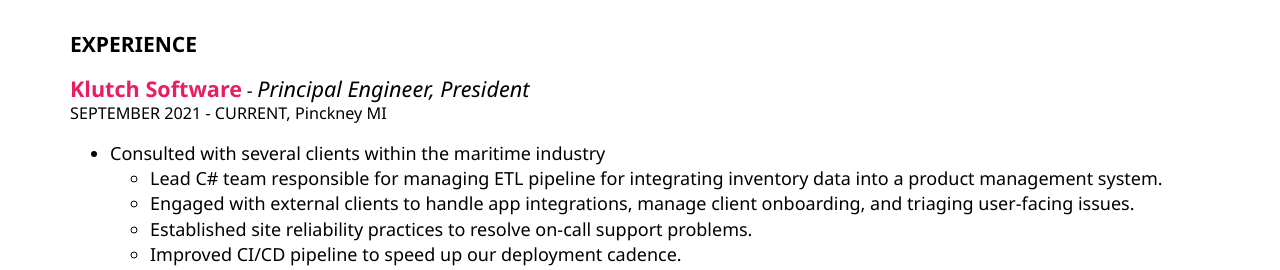
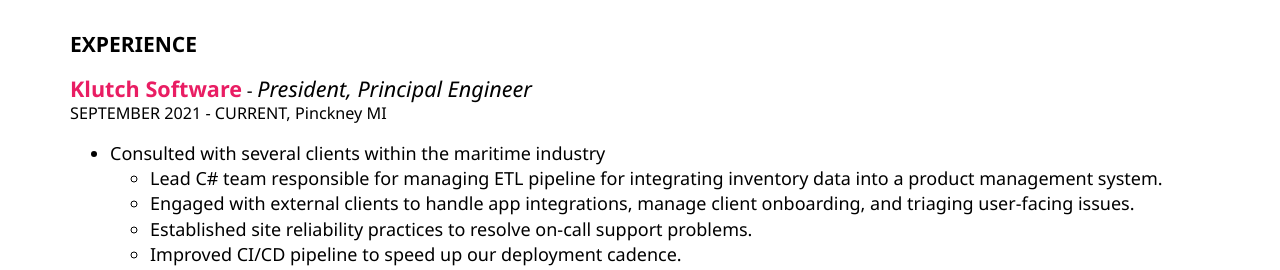
Before and after one commit to clagraff/clagraff.github.io, a Jekyll site: the page built from index.html, in a window 1280 px wide. Shown: the part 269-539 px from the top of the page. Built offline with Jekyll 4.4.1, drawn with Linux system fonts in a browser that asks for light colours.

Commit message:
Update index.html

```diff
--- a/index.html
+++ b/index.html
@@ -14,7 +14,7 @@
 </p>
 <p class="entry">
   <h3>EXPERIENCE</h3>
-  <span class="company">Klutch Software</span> - <span class="position">Principal Engineer, President</span><br/>
+  <span class="company">Klutch Software</span> - <span class="position">President, Principal Engineer</span><br/>
   <span class="duration">SEPTEMBER 2021 - CURRENT, Pinckney MI</span><br/>
   <ul>
     <li>Consulted with several clients within the maritime industry</li>
```
